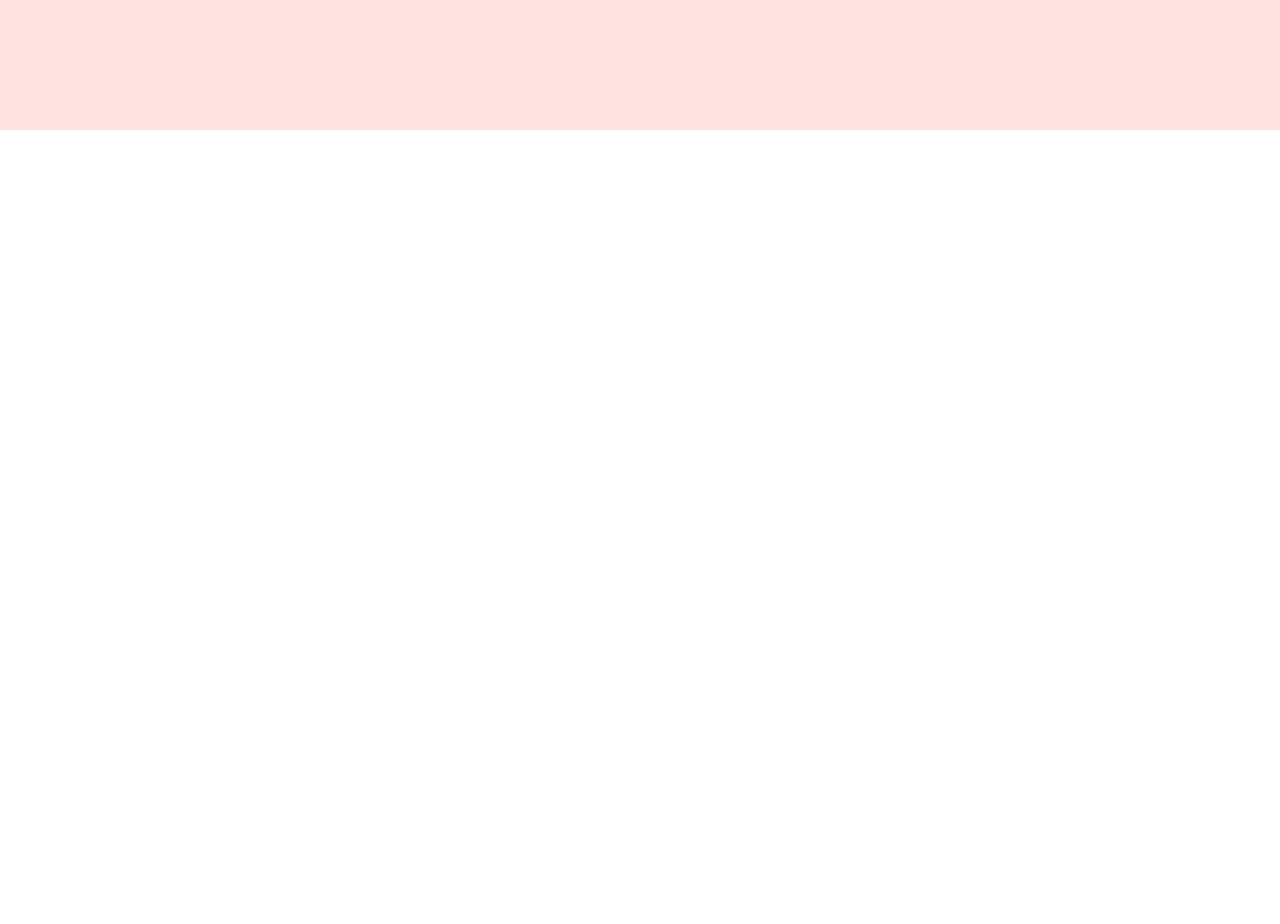
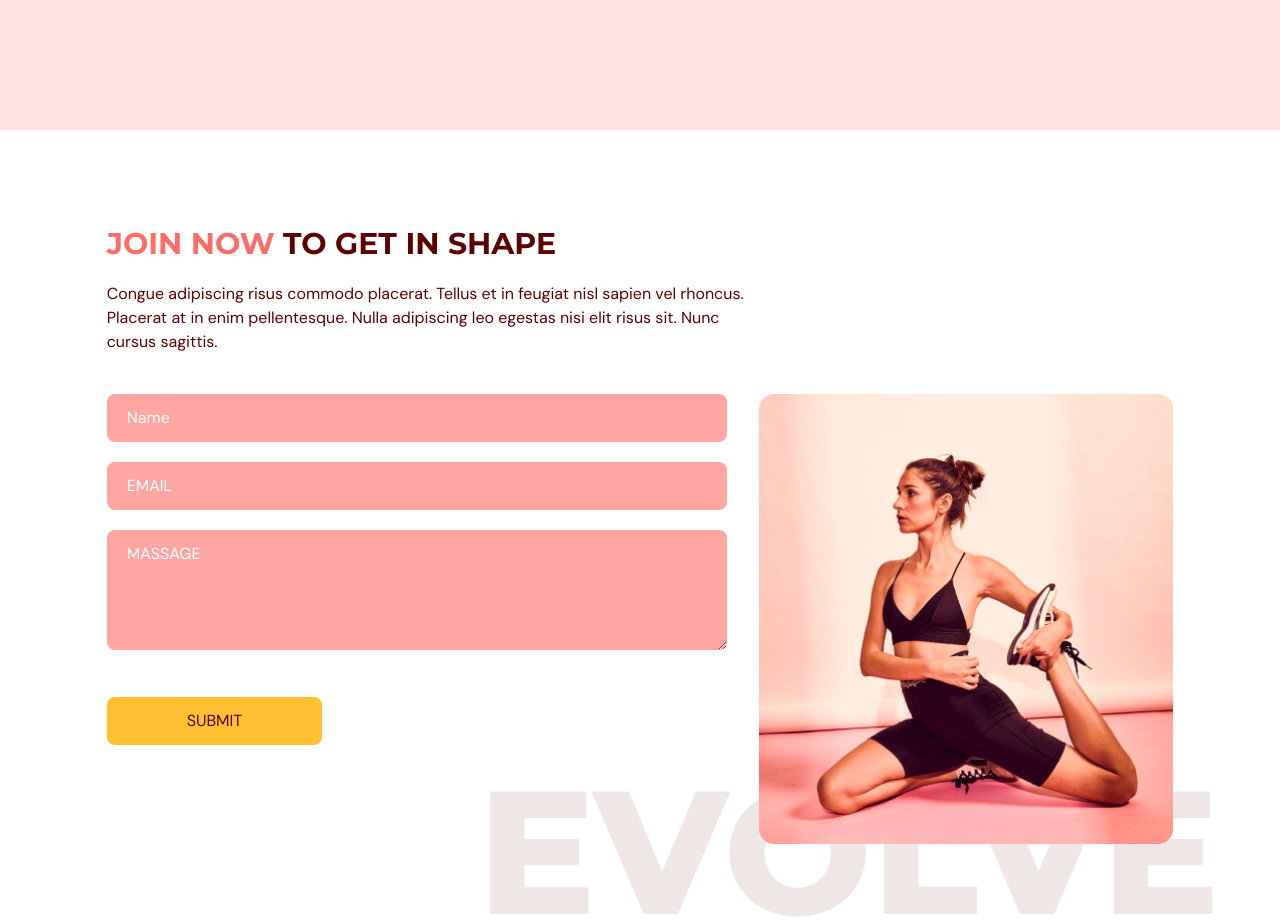
Before and after one commit to Tarek-989/Landing-Page-For-Fitness-App, a React (Vite) app: page / in a window 1280 px wide. Shown: the part 2860-3784 px from the top of the page. Before the commit the page ends 2990 px from the top, so only its background shows below. Built offline with nearby package versions, Linux system fonts and the light colour scheme.

Commit message:
Create Contact Us Component

```diff
--- a/package.json
+++ b/package.json
@@ -13,7 +13,8 @@
 		"framer-motion": "^9.0.1",
 		"react": "^18.2.0",
 		"react-anchor-link-smooth-scroll": "^1.0.12",
-		"react-dom": "^18.2.0"
+		"react-dom": "^18.2.0",
+		"react-hook-form": "^7.43.0"
 	},
 	"devDependencies": {
 		"@types/node": "^18.11.18",
--- a/src/App.tsx
+++ b/src/App.tsx
@@ -4,6 +4,7 @@ import { NavBar } from '@/Components/NavBar';
 import { Home } from '@/Components/Home';
 import { Benefits } from '@/Components/Benefits';
 import { OurClasses } from './Components/OurClasses';
+import { ContactUs } from './Components/ContactUs';
 
 export const App = () => {
 	const [selectedPage, setSelectedPage] = useState<SelectedPage>(SelectedPage.Home);
@@ -33,6 +34,7 @@ export const App = () => {
 			<Home setSelectedPage={setSelectedPage} />
 			<Benefits setSelectedPage={setSelectedPage} />
 			<OurClasses setSelectedPage={setSelectedPage} />
+			<ContactUs setSelectedPage={setSelectedPage} />
 		</div>
 	)
 };
--- /dev/null
+++ b/src/Components/ContactUs/ContactUs.tsx
@@ -0,0 +1,157 @@
+import { useForm } from 'react-hook-form';
+import { SelectedPage } from '@/shared/types';
+import { motion } from 'framer-motion';
+import ContactUsPageGraphic from "@/assets/ContactUsPageGraphic.png";
+import HText from '@/shared/HText';
+
+type Props = {
+	setSelectedPage: (value: SelectedPage) => void;
+}
+
+export const ContactUs = ({ setSelectedPage }: Props) => {
+	const inputStyle = `mb-5 w-full rounded-lg bg-primary-300 px-5 py-3 placeholder-white`;
+	const {
+		register,
+		trigger,
+		formState: { errors }
+	} = useForm();
+	const handleSubmit = async (e: any) => {
+		const isValid = await trigger();
+		if (!isValid) {
+			e.preventDefault();
+
+		}
+	};
+
+	return (
+		<section
+			id='contactus'
+			className='mx-auto w-5/6 pt-24'
+		>
+			<motion.div onViewportEnter={() => setSelectedPage(SelectedPage.ContactUs)}>
+				{/* Header */}
+				<motion.div
+					className='md:w-3/5'
+					initial='hidden'
+					whileInView='visible'
+					viewport={{ once: true, amount: 0.5 }}
+					transition={{ duration: 0.5 }}
+					variants={{
+						hidden: { opacity: 0, x: -50 },
+						visible: { opacity: 1, x: 0 },
+					}}
+				>
+					<HText>
+						<span className='text-primary-500'>JOIN NOW</span> TO GET IN SHAPE
+					</HText>
+					<p className="my-5">
+						Congue adipiscing risus commodo placerat. Tellus et in feugiat nisl
+						sapien vel rhoncus. Placerat at in enim pellentesque. Nulla
+						adipiscing leo egestas nisi elit risus sit. Nunc cursus sagittis.
+					</p>
+				</motion.div>
+
+				{/* Form + Image */}
+				<div className='mt-10 justify-between gap-8 md:flex'>
+					<motion.div
+						className='mt-10 basis-3/5 md:mt-0'
+						initial='hidden'
+						whileInView='visible'
+						viewport={{ once: true, amount: 0.5 }}
+						transition={{ duration: 0.5 }}
+						variants={{
+							hidden: { opacity: 0, y: 50 },
+							visible: { opacity: 1, y: 0 },
+						}}
+					>
+
+						<form
+							target='_blank'
+							onSubmit={handleSubmit}
+							action='https://formsubmit.co/14d80e2d62f4c5ca6ff47cb05d5496b0'
+							method='POST'
+						>
+							<input
+								className={inputStyle}
+								type='texr'
+								placeholder='Name'
+								{...register('name', {
+									required: true,
+									maxLength: 100,
+
+								})}
+							/>
+							{errors.name && (
+								<p className='mt-1 text-primary-500'>
+									{errors.name.type === 'required' && 'This field is required.'}
+									{errors.name.type === 'maxLength' && 'Max length is 100 char.'}
+								</p>
+							)}
+
+							<input
+								className={inputStyle}
+								type='text'
+								placeholder='EMAIL'
+								{...register('email', {
+									required: true,
+									pattern: /^[A-Z0-9._%+-]+@[A-Z0-9.-]+\.[A-Z]{2,}$/i,
+								})}
+							/>
+							{errors.email && (
+								<p className='mt-1 text-primary-500'>
+									{errors.email.type === 'required' && 'This field is required.'}
+									{errors.email.type === 'pattern' && 'Invalid email address.'}
+								</p>
+							)}
+
+							<textarea
+								className={inputStyle}
+								placeholder='MASSAGE'
+								rows={4}
+								cols={50}
+								{...register('massage', {
+									required: true,
+									maxLength: 2000,
+
+								})}
+							/>
+							{errors.massage && (
+								<p className='mt-1 text-primary-500'>
+									{errors.massage.type === 'required' && 'This field is required.'}
+									{errors.massage.type === 'maxLength' && 'Max length is 2000 char.'}
+								</p>
+							)}
+
+							<button
+								type='submit'
+								className='mt-5 rounded-lg bg-secondary-500 px-20 py-3 transition duration-500 hover:text-white'
+							>
+								SUBMIT
+							</button>
+						</form>
+					</motion.div>
+
+					<motion.div
+						className='relative mt-16 basis-2/5 md:mt-0'
+						initial='hidden'
+						whileInView='visible'
+						viewport={{ once: true, amount: 0.5 }}
+						transition={{ delay: 0.2, duration: 0.5 }}
+						variants={{
+							hidden: { opacity: 0, y: 50 },
+							visible: { opacity: 1, y: 0 },
+						}}
+					>
+						<div className='md:before:content-evolvetext w-full before:absolute before:-bottom-20 before:-right-10 before:z-[-1]'>
+							<img
+								className='w-full'
+								alt='contact-us-graphic'
+								src={ContactUsPageGraphic}
+							/>
+						</div>
+					</motion.div>
+				</div>
+			</motion.div>
+		</section>
+	)
+}
--- /dev/null
+++ b/src/Components/ContactUs/index.ts
@@ -0,0 +1 @@
+export * from './ContactUs';
```
Also changed, not shown: 1 other file (tests, documents, lock files or other folders).
